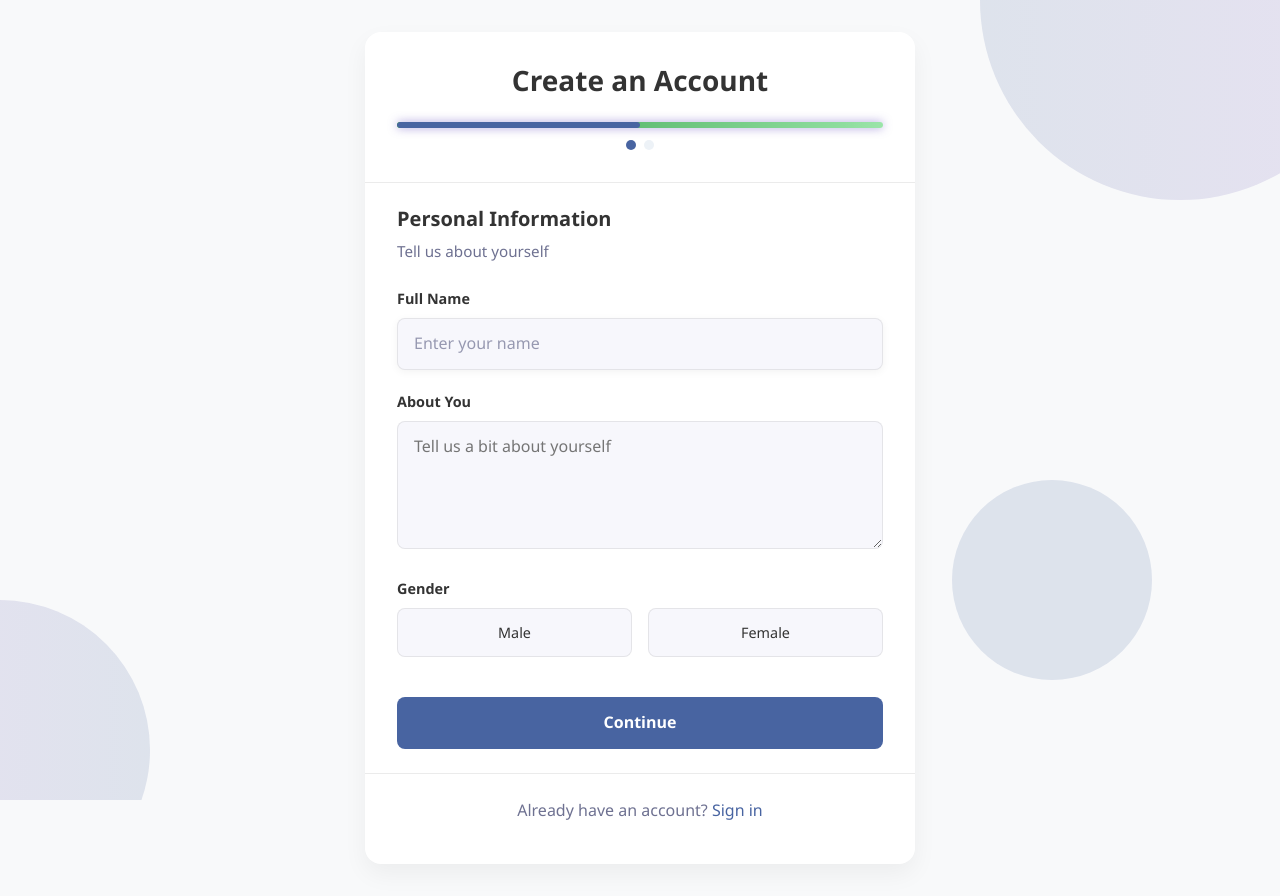
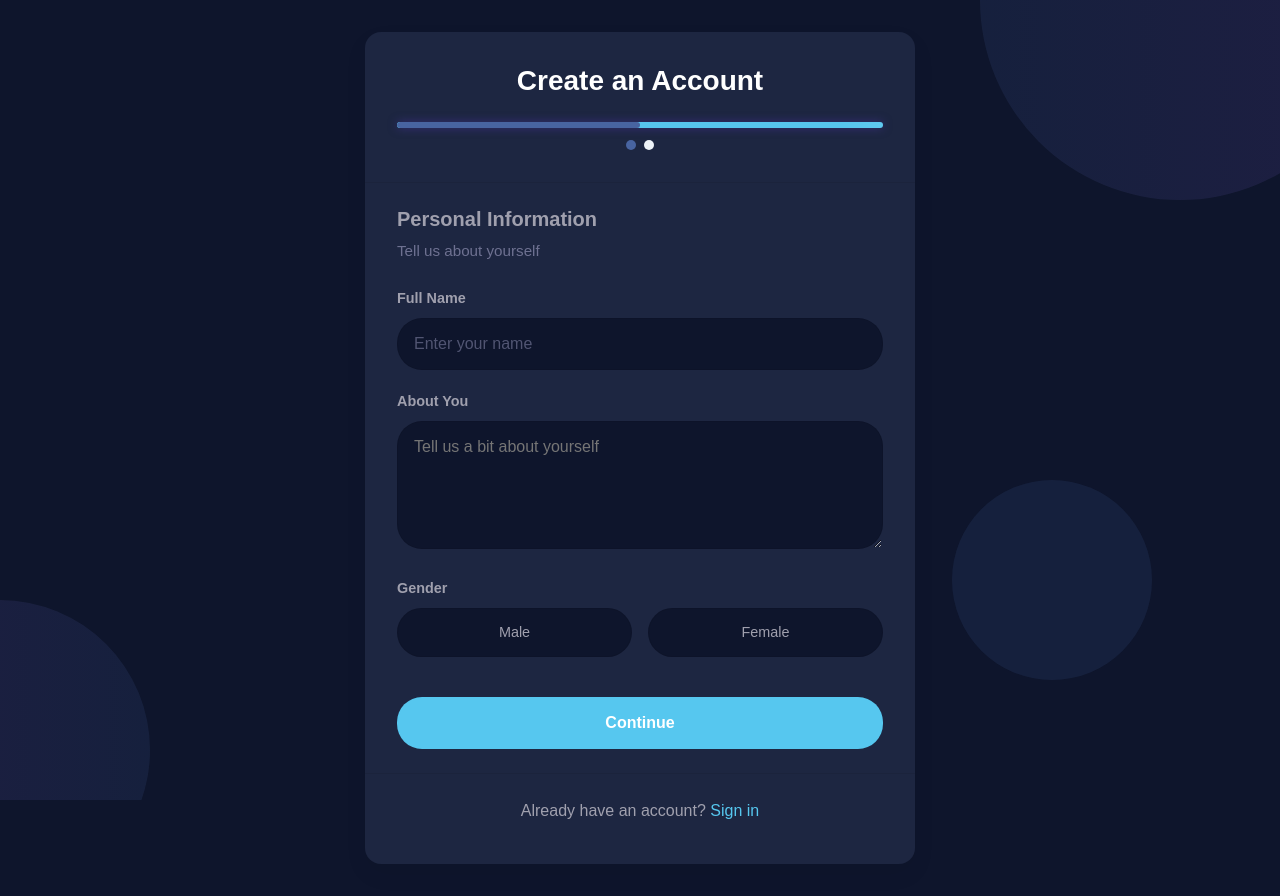
Before and after one commit to piquota-repos/traxxia-frontend, a React (Create React App) app: page /register in a window 1280 px wide. Built offline with nearby package versions, Linux system fonts and the light colour scheme.

Commit message:
Done font and color css changes w.r.t traxxia.ai

```diff
--- a/src/components/AnalysisContent.jsx
+++ b/src/components/AnalysisContent.jsx
@@ -187,7 +187,7 @@ const GenericAnalysisRenderer = ({ analysisResult, analysisType }) => {
   const conclusionMatch = conclusionRegex.exec(analysisResult);
   const conclusionText = conclusionMatch ? conclusionMatch[0] : "";
 
-  if (!hasContent) return <div>No analysis results available.</div>;
+  if (!hasContent) return <div className='text-color'>No analysis results available.</div>;
 
   return (
     <>
@@ -295,7 +295,7 @@ const AnalysisContent = ({
 
   const renderAnalysisResults = () => {
     if (!analysisResult?.trim()) {
-      return <div>No analysis results available.</div>;
+      return <div className='text-color'>No analysis results available.</div>;
     }
 
     // Use specific renderers for specialized analysis types
--- a/src/components/BCGMatrix.jsx
+++ b/src/components/BCGMatrix.jsx
@@ -60,7 +60,7 @@ const BCGMatrix = ({ analysisResult }) => {
 
   return (
     <div className="bcg-matrix-container">
-       <h4 className="text-center mt-4"><strong>BCG Matrix Analysis</strong></h4>
+       <h4 className="text-center text-color mt-4"><strong>BCG Matrix Analysis</strong></h4>
       <div className="bcg-matrix-template">
         <div className="bcg-matrix-header">
           <div className="matrix-label-y">High</div>
--- a/src/components/PorterMatrix.jsx
+++ b/src/components/PorterMatrix.jsx
@@ -69,7 +69,7 @@ const PorterMatrix = ({ porterText }) => {
 
   return (
     <div className="porter-container">
-      <h4 className="text-center mb-4"><strong>Porter's Five Forces Analysis</strong></h4>
+      <h4 className="text-center text-color mb-4"><strong>Porter's Five Forces Analysis</strong></h4>
 
       <div className="porter-forces">
         <div className="force top">
--- a/src/components/StrategicAcronym.jsx
+++ b/src/components/StrategicAcronym.jsx
@@ -64,7 +64,7 @@ const StrategicAcronym = ({ analysisResult }) => {
 
   return (
     <>
-      <h5 className="mt-4 mb-3"><strong>STRATEGIC Acronym</strong></h5>
+      <h5 className="mt-4 mb-3 text-color"><strong>STRATEGIC Acronym</strong></h5>
       <div className="table-responsive mb-4">
         <table className="table table-bordered">
           <thead className="table-light">
--- a/src/components/SwotAnalysis.jsx
+++ b/src/components/SwotAnalysis.jsx
@@ -20,13 +20,13 @@ const SwotAnalysis = ({ analysisResult }) => {
 
   return (
     <>
-    <h4 className="text-center mt-4"><strong>SWOT Analysis</strong></h4>
-      {introText && <div className="mb-3">{introText}</div>}
+    <h4 className="text-center text-color mt-4"><strong>SWOT Analysis</strong></h4>
+      {introText && <div className="text-color mb-3">{introText}</div>}
 
       {labels.length > 0 && (
         <>
           <h5 className="mb-3">
-            <strong>SWOT Analysis Table</strong>
+            <strong className='text-color'>SWOT Analysis Table</strong>
           </h5>
           <div className="table-responsive mb-4">
             <table className="table table-bordered table-striped">
--- a/src/components/ValueChainMatrix.jsx
+++ b/src/components/ValueChainMatrix.jsx
@@ -120,7 +120,7 @@ const ValueChainMatrix = ({ analysisResult }) => {
 
   return (
     <div className="value-chain-static">
-      <h4 className="text-center mb-4">Value Chain Analysis</h4>
+      <h4 className="text-center text-color mb-4">Value Chain Analysis</h4>
 
       {/* Support Activities */}
       <div className="support-activities">
--- a/src/pages/Dashboard.jsx
+++ b/src/pages/Dashboard.jsx
@@ -173,7 +173,7 @@ const Dashboard = () => {
 
       <div className="step-header">
         <h4 className="text-center">Analyze Your Responses</h4>
-        <p className="text-center text-muted">
+        <p className="text-center text-color">
           Select an analysis type and generate insights from your survey responses
         </p>
       </div>
--- a/src/styles/Dashboard.css
+++ b/src/styles/Dashboard.css
@@ -1,4 +1,11 @@
 @import url('https://fonts.googleapis.com/css2?family=Poppins:wght@300;400;500;600;700&display=swap');
+
+:root {
+  --form-background-color:#1D2641;
+  --form-input-header-color:#A0A0AE;
+  --button-background-color:#56C7EF;
+  --fullscreen-background-color: #0E152C;
+}
 
 .flex-container {
   align-items: center;
@@ -27,7 +34,7 @@
 
 
 body {
-  font-family: 'Poppins', sans-serif;
+  font-family: 'Manrope', sans-serif;
   background-color: var(--body-bg);
   color: var(--dark);
 }
@@ -40,11 +47,13 @@ body {
 
 /* Modern Navbar */
 .modern-navbar {
-  background: linear-gradient(135deg, var(--primary), var(--secondary));
+  /* background: linear-gradient(135deg, var(--primary), var(--secondary)); */
   color: var(--white);
+  background-color: var(--fullscreen-background-color);
   backdrop-filter: blur(8px);
-  box-shadow: 0 2px 10px rgba(0, 0, 0, 0.05);
-  border-bottom: 1px solid rgba(0, 0, 0, 0.05);
+  /* box-shadow: 0 2px 10px rgba(0, 0, 0, 0.05);
+  border-bottom: 1px solid rgba(0, 0, 0, 0.05); */
+  box-shadow: 0 0px 6px rgb(241 234 234);
 }
 
 .logo-text {
@@ -246,7 +255,7 @@ body {
 
 /* Glass Card */
 .glass-card {
-  background: #f8f9fa;
+  background: var(--form-background-color);
   border-radius: 10px;
   border: 1px solid var(--border);
   overflow: hidden;
@@ -398,7 +407,12 @@ body {
 .text-muted {
   color: black !important;
 }
-
+.conclusion-text{
+  color: lightgray !important;
+}
+.text-color{
+  color: lightgray !important;
+}
 .text-muted ol {
   margin-bottom: 0px !important;
 }
@@ -744,7 +758,8 @@ body {
 }
 
 .progress-bar {
-  background: linear-gradient(90deg, var(--question-success), var(--question-success-light));
+  background-color:#56C7EF;
+  /* background: linear-gradient(90deg, var(--question-success), var(--question-success-light)); */
   box-shadow: 0 0 10px rgba(84, 58, 183, 0.5);
   transition: width 1s cubic-bezier(0.19, 1, 0.22, 1);
   position: relative;
@@ -1085,9 +1100,9 @@ body {
 }
 
 .step-circle.active {
-  background-color: var(--secondary-color);
+  background-color: var(--button-background-color);
   color: white;
-  border-color: var(--secondary-color);
+  border-color: var(--button-background-color);
 }
 
 .step-circle .step-label {
@@ -1102,7 +1117,7 @@ body {
 }
 
 .step-circle.active .step-label {
-  color: var(--secondary-color);
+  color: var(--form-input-header-color);
   font-weight: bold;
 }
 
@@ -1127,6 +1142,7 @@ body {
 }
 
 .step-header {
+  color: lightgray;
   border-bottom: 1px solid #eee;
 }
 
@@ -1136,7 +1152,7 @@ body {
 }
 
 .analysis-type-pill {
-  background-color: #d0d1f2;
+  background-color: #E6E6E6;
   border-radius: 15px;
   padding: 5px;
   margin: 0 15px;
@@ -1146,13 +1162,15 @@ body {
 }
 
 .analysis-type-pill:hover {
-  background-color: var(--primary-light);
+  background-color: var(--button-background-color);
   transform: translateY(-2px);
+  color: white;
 }
 
 .analysis-type-pill.selected {
-  background-color: var(--secondary-color);
+  background-color: var(--button-background-color);
   box-shadow: 0 4px 8px rgba(0, 123, 255, 0.2);
+  color: white;
 }
 
 .icon-wrapper {
@@ -1173,8 +1191,15 @@ body {
 }
 
 .btn-primary {
-  background-color: var(--secondary-color) !important;
-  border: none !important
+  background-color: var(--button-background-color);
+  border: none !important;
+  border-radius: 25px;
+}
+
+.btn-primary:hover {
+  color:var(--fullscreen-background-color) !important;
+  background-color: var(--white) !important;
+  border: 1px solid var(--fullscreen-background-color) !important;
 }
 
 .pestle-box {
--- a/src/styles/Login.css
+++ b/src/styles/Login.css
@@ -14,12 +14,14 @@
   --shadow: rgba(17, 12, 46, 0.1);
   --border: #1f9cf0;
   --border-radius: 12px;
+  --fullscreen-background-color: #0E152C;
+  --form-background-color:#1D2641;;
 
   /* Field colors */
-  --email-field: #f9edff;
-  --email-border: #d8b3ff;
-  --password-field: #f9edff;
-  --password-border: #d8b3ff;
+  --email-field: #0E152C;
+  --email-border: #4B5363;
+  --password-field: #0E152C;
+  --password-border: #4B5363;
 
   --card-border-radius: 24px;
 
@@ -40,7 +42,7 @@
   --white: #ffffff;
   --light-blue: #F0F8FF;
   --dark: #2c3e50;
-  --body-bg: #f8f9fa;
+  --body-bg: #0E152C;
   --border: rgba(0, 0, 0, 0.08);
 
   --font-size15: 16px;
@@ -59,7 +61,7 @@
   box-sizing: border-box;
   margin: 0;
   padding: 0;
-  font-family: 'Manrope', 'Segoe UI', Roboto, sans-serif;
+  font-family: 'Manrope', sans-serif;
 
 }
 
@@ -76,7 +78,8 @@ body {
 /* Left Section - Branding */
 .login-left-section {
   flex: 1;
-  background: linear-gradient(135deg, var(--primary), var(--secondary));
+  /* background: linear-gradient(135deg, var(--primary), var(--secondary)); */
+  background: var(--fullscreen-background-color);
   color: var(--white);
   display: flex;
   align-items: center;
@@ -172,7 +175,7 @@ body {
   align-items: center;
   justify-content: center;
   padding: 1.5rem;
-  background-color: var(--white);
+  background-color: #0E152C;
 }
 
 .login-box {
@@ -181,19 +184,19 @@ body {
   padding: 2rem;
   border-radius: var(--border-radius);
   box-shadow: 0 8px 30px var(--shadow);
-  background-color: var(--white);
-  border: 1px solid var(--password-border);
+  background-color: var( --form-background-color);
+  border: none;
 }
 
 .login-box h2 {
   font-size: 1.8rem;
   font-weight: 700;
-  color: var(--text-dark);
+  color: white;
   margin-bottom: 0.5rem;
 }
 
 .login-subtitle {
-  color: var(--text-light);
+  color: #A0A0AE;
   margin-bottom: 1.5rem;
   font-size: 0.95rem;
 }
@@ -206,7 +209,7 @@ body {
   display: block;
   font-size: 0.9rem;
   font-weight: 600;
-  color: var(--text-dark);
+  color: #A0A0AE;
   margin-bottom: 0.5rem;
 }
 
@@ -259,36 +262,37 @@ body {
 .form-group input {
   width: 100%;
   padding: 0.9rem 1rem 0.9rem 2.5rem;
-  border-radius: var(--border-radius);
+  border-radius: 25px 25px 25px 25px;
+  border: 2px solid #4B5363;
   font-size: 1rem;
   transition: all 0.2s ease;
-  color: var(--text-dark);
-  box-shadow: 0 2px 8px rgba(0, 0, 0, 0.05);
+  color: var(--white);
+  /* box-shadow: 0 2px 8px rgba(0, 0, 0, 0.05); */
   font-weight: 500;
 }
 
 /* Email field styling */
 .form-group input[type="email"] {
   background-color: var(--email-field);
-  border: 1px solid var(--email-border);
+  transition: border-color 0.3s ease;
 }
-
 .form-group input[type="email"]:focus {
   outline: none;
-  border-color: var(--primary);
-  box-shadow: 0 0 0 3px rgba(67, 97, 238, 0.2);
+  background-color:#1D2641;
+  border-color: white !important;
+  /* box-shadow: 0 0 0 3px rgba(67, 97, 238, 0.2); */
 }
 
 /* Password field styling */
 .form-group input[type="password"] {
   background-color: var(--password-field);
-  border: 1px solid var(--password-border);
 }
 
 .form-group input[type="password"]:focus {
   outline: none;
-  border-color: var(--secondary);
-  box-shadow: 0 0 0 3px rgba(114, 9, 183, 0.2);
+  background-color:#1D2641;
+  border-color: var(--white) !important;
+  /* box-shadow: 0 0 0 3px rgba(114, 9, 183, 0.2); */
 }
 
 .form-group input::placeholder {
@@ -299,10 +303,11 @@ body {
 .login-button {
   width: 100%;
   padding: 0.9rem;
-  background: linear-gradient(135deg, var(--primary), var(--secondary));
+  background: #56C7EF;
+  /* background: linear-gradient(135deg, var(--primary), var(--secondary)); */
   color: var(--white);
   border: none;
-  border-radius: var(--border-radius);
+  border-radius: 25px 25px 25px 25px;
   font-size: 0.95rem;
   font-weight: 600;
   cursor: pointer;
@@ -310,13 +315,15 @@ body {
   margin-top: 1.25rem;
   position: relative;
   overflow: hidden;
-  box-shadow: 0 4px 12px rgba(67, 97, 238, 0.3);
+  /* box-shadow: 0 4px 12px rgba(67, 97, 238, 0.3); */
 }
 
 .login-button:hover {
-  background: linear-gradient(135deg, var(--primary-dark), var(--secondary));
+  /* background: linear-gradient(135deg, var(--primary-dark), var(--secondary)); */
+  background: white ;
+  color: #0E152C;
   transform: translateY(-2px);
-  box-shadow: 0 6px 16px rgba(67, 97, 238, 0.35);
+  /* box-shadow: 0 6px 16px rgba(67, 97, 238, 0.35); */
 }
 
 .login-button:active {
@@ -324,7 +331,7 @@ body {
 }
 
 .login-button.loading {
-  background-color: var(--primary-dark);
+  background-color: #35488A;
   cursor: not-allowed;
 }
 
@@ -350,12 +357,12 @@ body {
 .login-footer {
   margin-top: 1.5rem;
   text-align: center;
-  color: var(--text-light);
+  color: #A0A0AE;
   font-size: 0.9rem;
 }
 
 .login-footer a {
-  color: var(--primary);
+  color: #56C7EF;
   text-decoration: none;
   font-weight: 600;
 }
@@ -366,11 +373,11 @@ body {
 
 /* Field labels with matching colors */
 .form-group:nth-child(1) label {
-  color: var(--secondary);
+  color:#A0A0AE;
 }
 
 .form-group:nth-child(2) .password-header label {
-  color: var(--secondary);
+  color: #A0A0AE;
 }
 
 /* Responsive Design */
--- a/src/styles/Register.css
+++ b/src/styles/Register.css
@@ -14,13 +14,18 @@
   --shadow: rgba(0, 0, 0, 0.1);
   --card-shadow: 0 10px 25px rgba(0, 0, 0, 0.05);
   --transition: all 0.3s ease;
+  --form-background-color:#1D2641;
+  --form-input-header-color:#A0A0AE;
+  --button-background-color:#56C7EF;
+  --fullscreen-background-color: #0E152C;
 }
 
 * {
   box-sizing: border-box;
   margin: 0;
   padding: 0;
-  font-family: 'Inter', -apple-system, BlinkMacSystemFont, 'Segoe UI', Roboto, Helvetica, sans-serif;
+  /* font-family: 'Inter', -apple-system, BlinkMacSystemFont, 'Segoe UI', Roboto, Helvetica, sans-serif; */
+  font-family: 'Manrope', sans-serif;
 }
 
 body {
@@ -42,7 +47,7 @@ body {
 .register-card {
   width: 100%;
   max-width: 550px;
-  background-color: var(--white);
+  background-color: var(--form-background-color);
   border-radius: 16px;
   box-shadow: var(--card-shadow);
   overflow: hidden;
@@ -59,7 +64,7 @@ body {
 .register-header h2 {
   font-size: 1.75rem;
   font-weight: 700;
-  color: var(--text-dark);
+  color: var(--white);
   margin-bottom: 1.5rem;
 }
 
@@ -112,7 +117,7 @@ body {
   font-size: 1.25rem;
   font-weight: 600;
   margin-bottom: 0.5rem;
-  color: var(--text-dark);
+  color: var(--form-input-header-color);
 }
 
 .step-description {
@@ -130,7 +135,7 @@ body {
   font-size: 0.95rem;
   font-weight: 500;
   margin-bottom: 0.5rem;
-  color: var(--text-dark);
+  color: var(--form-input-header-color);
 }
 
 .register-container .form-group input[type="text"],
@@ -140,17 +145,18 @@ body {
   width: 100%;
   padding: 0.75rem 1rem;
   border: 1px solid var(--border);
-  border-radius: 8px;
+  border-radius: 25px;
   font-size: 1rem;
-  color: var(--text-dark);
-  background-color: var(--bg-light);
+  color: var(--form-input-header-color);
+  background-color: var(--fullscreen-background-color);
   transition: var(--transition);
 }
 
 .form-group input:focus,
 .form-group textarea:focus {
   outline: none;
-  border-color: var(--primary);
+  background-color: var(--form-background-color) !important;
+  border-color: var(--white) !important;
   box-shadow: 0 0 0 3px rgba(108, 99, 255, 0.2);
 }
 
@@ -177,18 +183,18 @@ body {
   position: relative;
   padding: 0.75rem 1.5rem;
   border: 1px solid var(--border);
-  border-radius: 8px;
+  border-radius: 25px;
   cursor: pointer;
   transition: var(--transition);
   flex: 1;
   text-align: center;
   justify-content: center;
-  background-color: var(--bg-light);
+  background-color: var(--fullscreen-background-color);
 }
 
 .radio-option.selected {
-  border-color: var(--primary);
-  background-color: rgba(108, 99, 255, 0.05);
+  border-color: var(--white) !important;
+  background-color: var(--form-background-color);
 }
 
 .radio-option input {
@@ -228,8 +234,8 @@ body {
   left: 0;
   height: 20px;
   width: 20px;
-  background-color: var(--bg-light);
-  border: 1px solid var(--border);
+  background-color: transparent;
+  border: 1px solid #CCCCCC;
   border-radius: 4px;
 }
 
@@ -238,7 +244,7 @@ body {
 }
 
 .checkbox-container input:checked ~ .checkmark {
-  background-color: var(--primary);
+  background-color: var(--button-background-color);
   border-color: var(--primary);
 }
 
@@ -267,12 +273,13 @@ body {
 }
 
 .checkbox-label a {
-  color: var(--primary);
+  color: var(--white);
   text-decoration: none;
   font-weight: 500;
 }
 
 .checkbox-label a:hover {
+  color:var(--button-background-color);
   text-decoration: underline;
 }
 
@@ -287,7 +294,7 @@ body {
 .next-button,
 .submit-button {
   padding: 0.85rem 1.5rem;
-  border-radius: 8px;
+  border-radius: 25px;
   font-size: 1rem;
   font-weight: 600;
   cursor: pointer;
@@ -296,27 +303,30 @@ body {
 }
 
 .back-button {
-  background-color: var(--bg-light);
-  color: var(--text-dark);
+  background-color: var(--button-background-color);
+  color: var(--white);
   border: 1px solid var(--border);
+  border-radius: 25px;
 }
 
 .back-button:hover {
   background-color: #e2e8f0;
+  color: var(--fullscreen-background-color);
 }
 
 .next-button,
 .submit-button {
-  background-color: var(--primary);
+  background-color: var(--button-background-color);
   color: var(--white);
   width: 100%;
 }
 
 .next-button:hover,
 .submit-button:hover {
-  background-color: var(--primary-dark);
+  background-color: var(--white);
   transform: translateY(-2px);
   box-shadow: 0 4px 12px rgba(80, 70, 229, 0.25);
+  color: #0E152C;
 }
 
 .submit-button {
@@ -352,11 +362,11 @@ body {
   text-align: center;
   padding: 1.5rem 2rem;
   border-top: 1px solid var(--border);
-  color: var(--text-light);
+  color: var(--form-input-header-color);
 }
 
 .register-footer a {
-  color: var(--primary);
+  color: var(--button-background-color);
   text-decoration: none;
   font-weight: 500;
 }
```
